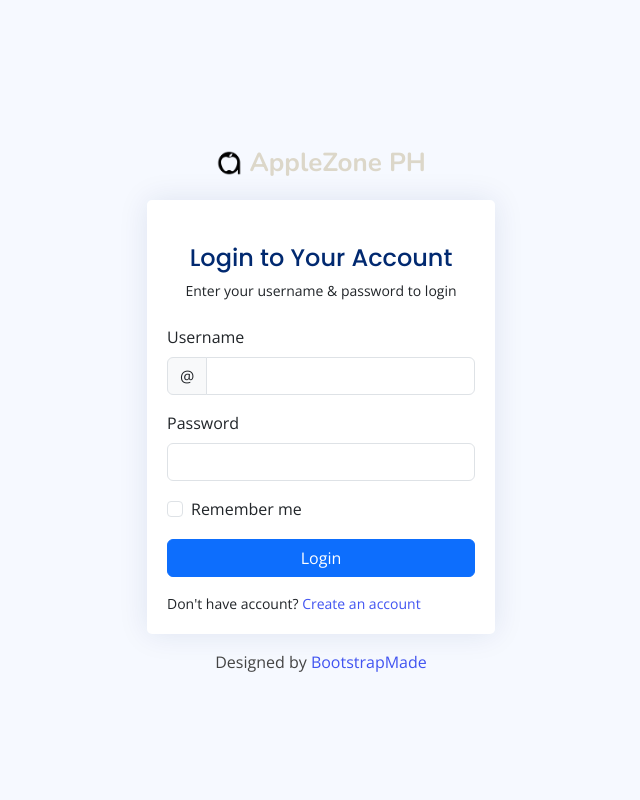
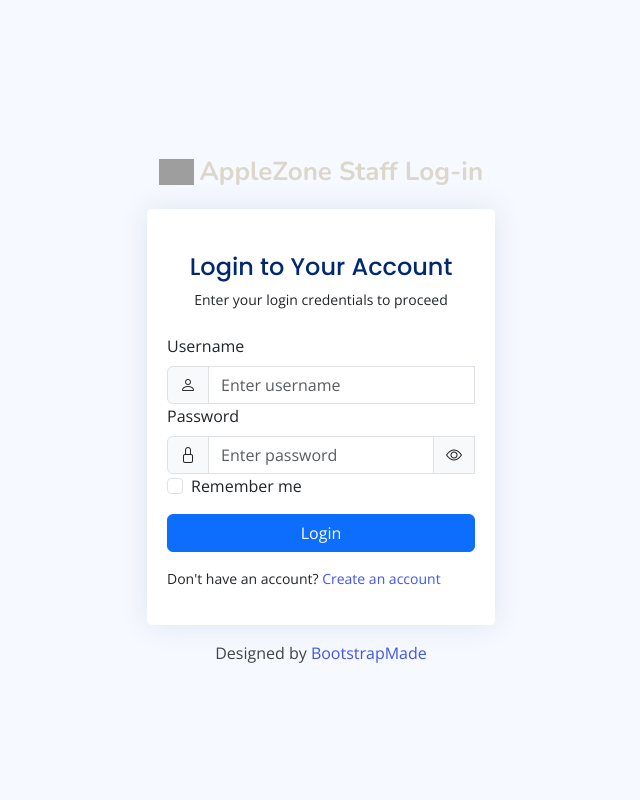
Before and after one commit to witew357/IPT2-MIDTERM-PROJECT-GROUP-7, a PHP site: page /login.php in a window 1280 px wide. Shown: the whole page, without its empty margins (319-959 px from the left). Run offline with PHP 8.4, Linux system fonts and the light colour scheme; some libraries are stand-ins or nearby versions; grey boxes are pictures that could not be loaded.

Commit message:
updated login.php

```diff
--- a/login.php
+++ b/login.php
@@ -4,13 +4,17 @@
 <head>
   <meta charset="utf-8">
   <meta content="width=device-width, initial-scale=1.0" name="viewport">
+
   <title>Login - AppleZone PH</title>
   <meta content="" name="description">
   <meta content="" name="keywords">
 
+  <link href="https://cdn.jsdelivr.net/npm/bootstrap-icons/font/bootstrap-icons.css" rel="stylesheet">
+
+
   <!-- Favicons -->
   <link href="assets/img/apple1.png" rel="icon">
-  <link href="assets/img/apple1.png" rel="apple-touch-icon">
+  <link href="assets/img/apple1.png" rel="Logo icon">
 
   <!-- Google Fonts -->
   <link href="https://fonts.gstatic.com" rel="preconnect">
@@ -27,6 +31,9 @@
 
   <!-- Template Main CSS File -->
   <link href="assets/css/style.css" rel="stylesheet">
+  <link href="assets/css/login.css" rel="stylesheet">
+
+
 
   <!-- =======================================================
   * Template Name: NiceAdmin
@@ -37,7 +44,7 @@
   ======================================================== -->
 </head>
 
-<body>
+<body class="login" >
 
   <main>
     <div class="container">
@@ -49,54 +56,126 @@
 
               <div class="d-flex justify-content-center py-4">
                 <a href="index.html" class="logo d-flex align-items-center w-auto">
-                  <img src="assets/img/apple1.png" alt="">
-                  <span class="d-none d-lg-block">AppleZone PH</span>
+                  <img src="assets/img/logo.jpg" alt="">
+                  <span class="d-none d-lg-block">AppleZone Staff Log-in</span>
                 </a>
               </div><!-- End Logo -->
 
               <div class="card mb-3">
-
     <div class="card-body">
-
         <div class="pt-4 pb-2">
             <h5 class="card-title text-center pb-0 fs-4">Login to Your Account</h5>
-                    <p class="text-center small">Enter your username & password to login</p>
+            <p class="text-center small">Enter your login credentials to proceed</p>
         </div>
 
-                  <form class="row g-3 needs-validation" novalidate>
+        <?php
+// Display success message if redirected after registration
+if (isset($_GET['message']) && $_GET['message'] == 'success') {
+    echo "<div style='color: green; text-align: center;'>Registration successful!<br> You can now log in.</div>";
+}
+?>
 
+
+        <?php
+include 'database/account.php';
+session_start();
+
+$error = ""; // Initialize an error message variable
+
+if ($_SERVER["REQUEST_METHOD"] == "POST") {
+    $username = $_POST['username'];
+    $password = $_POST['password'];
+
+    $sql = "SELECT * FROM registeredusers WHERE username='$username'";
+    $result = $conn->query($sql);
+
+    if ($result->num_rows > 0) {
+        $user = $result->fetch_assoc();
+        if (password_verify($password, $user['password'])) {
+            // Store user information in the session
+            $_SESSION['user_id'] = $user['id'];
+            $_SESSION['username'] = $user['username'];
+            header("Location: index.php");
+            exit();
+        } else {
+            $error = "Invalid password."; // Set the error message
+        }
+    } else {
+        $error = "No user found with that username."; // Set the error message
+    }
+}
+?>
+
+        <form class="login" novalidate method="POST" action="login.php">
         <div class="col-12">
-                      <label for="yourUsername" class="form-label">Username</label>
-                      <div class="input-group has-validation">
-                        <span class="input-group-text" id="inputGroupPrepend">@</span>
-                        <input type="text" name="username" class="form-control" id="yourUsername" required>
+    <label for="username" class="form-label">Username</label>
+    <div class="input-group">
+        <!-- User Icon -->
+        <span class="input-group-text"><i class="bi bi-person"></i></span>
+
+        <!-- Username Input Field -->
+        <input type="text" name="username" id="username" class="form-control" placeholder="Enter username" required>
+
         <div class="invalid-feedback">Please enter your username.</div>
     </div>
 </div>
 
 <div class="col-12">
-                      <label for="yourPassword" class="form-label">Password</label>
-                      <input type="password" name="password" class="form-control" id="yourPassword" required>
-                      <div class="invalid-feedback">Please enter your password!</div>
+    <label for="password" class="form-label">Password</label>
+    <div class="input-group">
+        <!-- Padlock Icon -->
+        <span class="input-group-text"><i class="bi bi-lock"></i></span>
+
+        <!-- Password Input Field -->
+        <input type="password" name="password" id="password" class="form-control" placeholder="Enter password" required minlength="8">
+
+        <!-- Eye Icon for Toggle -->
+        <span class="input-group-text" onclick="togglePassword()" style="cursor: pointer;">
+            <i id="toggleIcon" class="bi bi-eye"></i>
+        </span>
+
+        <div class="invalid-feedback">Password must be at least 8 characters long.</div>
+    </div>
 </div>
 
-                    <div class="col-12">
+
+
+            <div class="col-12 mb-3">
                 <div class="form-check">
                     <input class="form-check-input" type="checkbox" name="remember" value="true" id="rememberMe">
                     <label class="form-check-label" for="rememberMe">Remember me</label>
                 </div>
             </div>
-                    <div class="col-12">
+            <div class="col-12 mb-3">
                 <button class="btn btn-primary w-100" type="submit">Login</button>
             </div>
-                    <div class="col-12">
-                      <p class="small mb-0">Don't have account? <a href="pages-register.html">Create an account</a></p>
+            <div class="col-12 mb-3">
+                <p class="small mb-0">Don't have an account? <a href="register.php">Create an account</a></p>
             </div>
         </form>
-
     </div>
 </div>
 
+<!-- Display Error Messages -->
+<?php if (!empty($error)): ?>
+    <div style="color: red;"><?php echo $error; ?></div>
+<?php endif; ?>
+
+<script>
+function togglePassword() {
+    const passwordInput = document.getElementById("password");
+    const toggleIcon = document.getElementById("toggleIcon");
+
+    if (passwordInput.type === "password") {
+        passwordInput.type = "text";
+        toggleIcon.classList.replace("bi-eye", "bi-eye-slash");
+    } else {
+        passwordInput.type = "password";
+        toggleIcon.classList.replace("bi-eye-slash", "bi-eye");
+    }
+}
+
+</script>
               <div class="credits">
                 <!-- All the links in the footer should remain intact. -->
                 <!-- You can delete the links only if you purchased the pro version. -->
```
Lines whose indentation alone changed are shown as unchanged.
